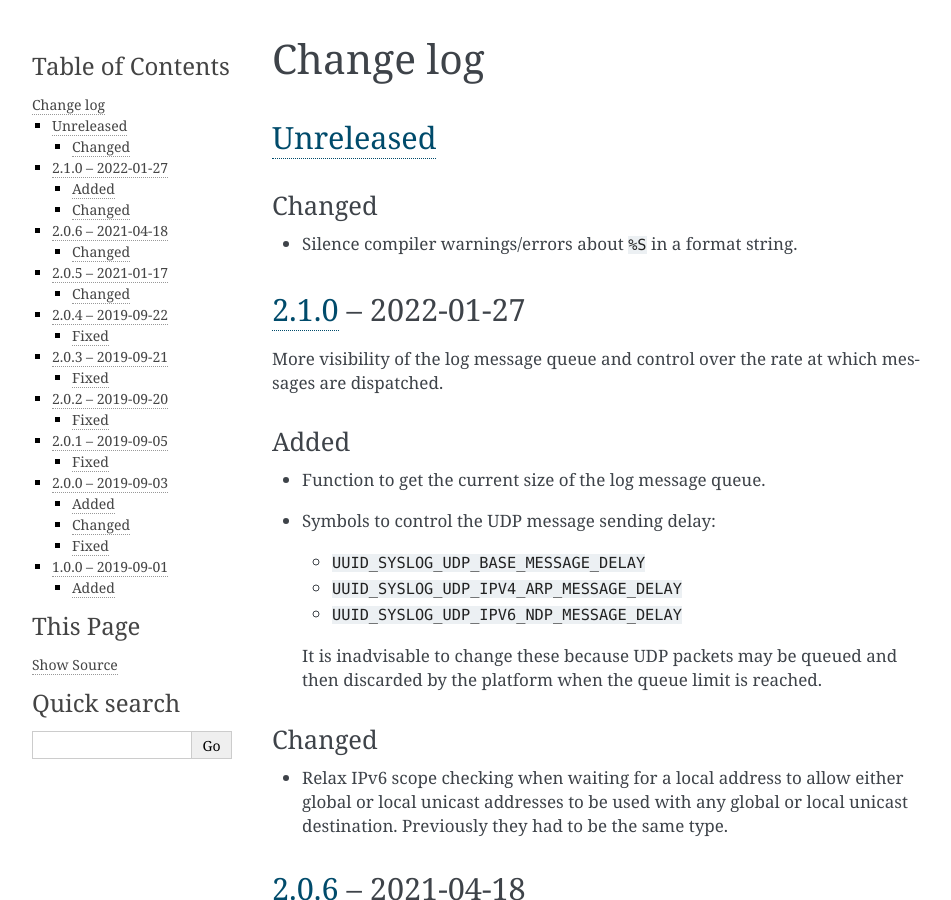
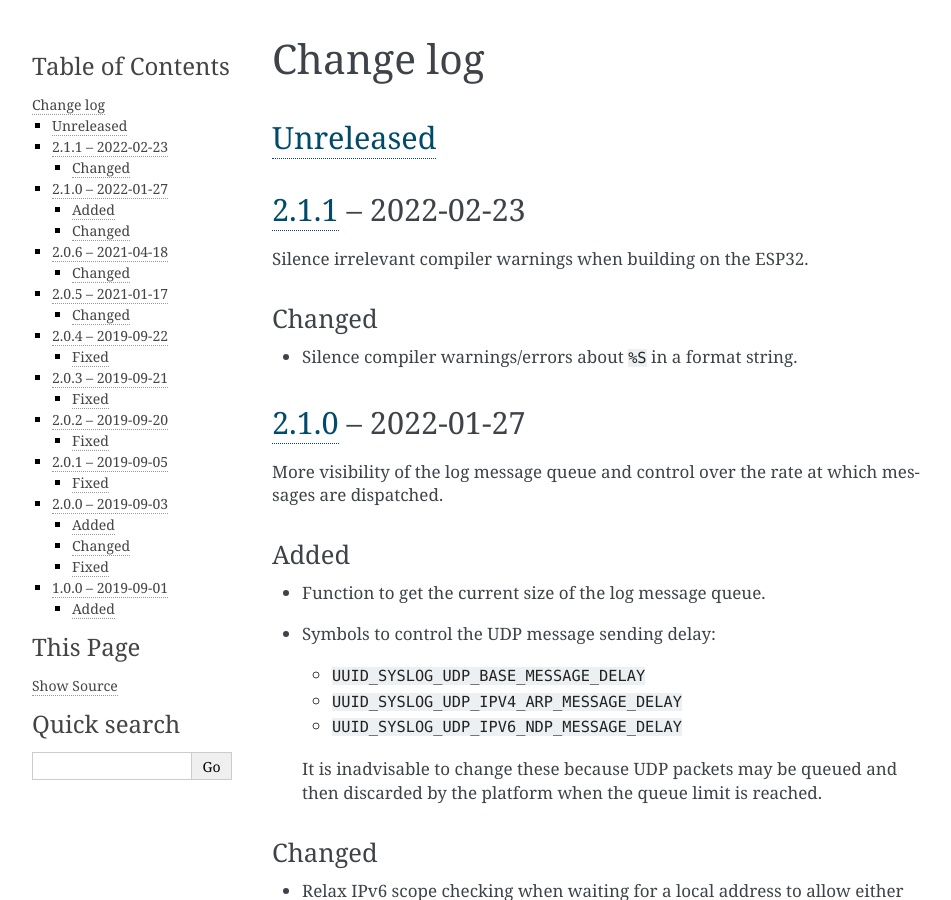
Before and after one commit to nomis/mcu-uuid-syslog, a Sphinx documentation site: the page built from docs/changelog.rst, in a window 1280 px wide and 900 px high. Shown: the whole window, without its empty margins (148-1099 px from the left). Built offline with Sphinx 7.4.7, drawn with Linux system fonts in a browser that asks for light colours.

Commit message:
Version 2.1.1

```diff
--- a/docs/changelog.rst
+++ b/docs/changelog.rst
@@ -3,6 +3,11 @@ Change log
 
 Unreleased_
 -----------
+
+2.1.1_ |--| 2022-02-23
+----------------------
+
+Silence irrelevant compiler warnings when building on the ESP32.
 
 Changed
 ~~~~~~~
@@ -146,7 +151,8 @@ Added
 
 .. |--| unicode:: U+2013 .. EN DASH
 
-.. _Unreleased: https://github.com/nomis/mcu-uuid-syslog/compare/2.1.0...HEAD
+.. _Unreleased: https://github.com/nomis/mcu-uuid-syslog/compare/2.1.1...HEAD
+.. _2.1.1: https://github.com/nomis/mcu-uuid-syslog/compare/2.1.0...2.1.1
 .. _2.1.0: https://github.com/nomis/mcu-uuid-syslog/compare/2.0.6...2.1.0
 .. _2.0.6: https://github.com/nomis/mcu-uuid-syslog/compare/2.0.5...2.0.6
 .. _2.0.5: https://github.com/nomis/mcu-uuid-syslog/compare/2.0.4...2.0.5
--- a/library.json
+++ b/library.json
@@ -12,13 +12,15 @@
 		"type": "git",
 		"url": "https://github.com/nomis/mcu-uuid-syslog.git"
 	},
-	"version": "2.1.0",
+	"version": "2.1.1",
 	"license": "GPL-3.0-or-later",
 	"homepage": "https://mcu-uuid-syslog.readthedocs.io/",
 	"export": {
 		"exclude": [
 			".uuid-uk/*",
-			"test/*"
+			"docs/build/*",
+			"test/*",
+			"*.sublime-*"
 		]
 	},
 	"frameworks": [
```
